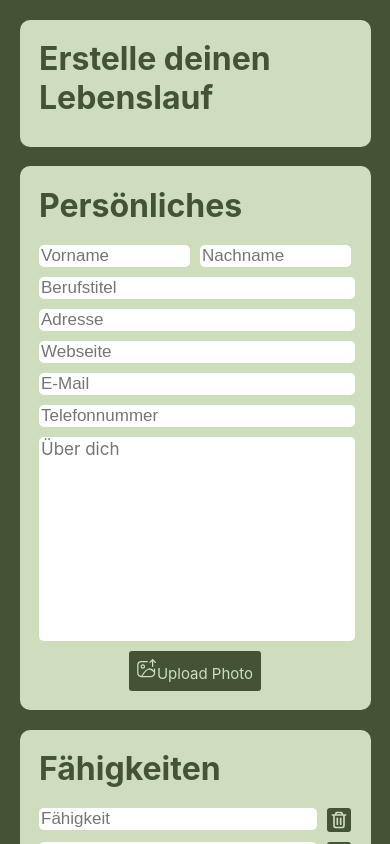
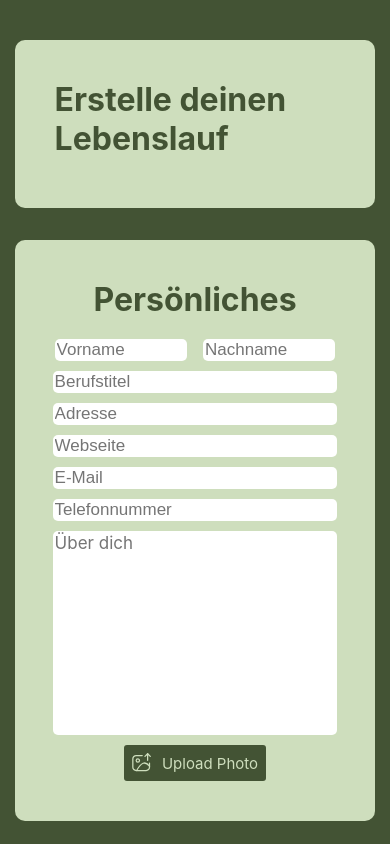
Before and after one commit to JonasHencke/CV-application, a React (Create React App) app: page / in a window 390 px wide. Shown: the top 844 px of the page. Built offline with nearby package versions, Linux system fonts and the light colour scheme.

Commit message:
Fix Layout styling

```diff
--- a/package.json
+++ b/package.json
@@ -16,7 +16,7 @@
   },
   "scripts": {
     "predeploy": "npm run build",
-    "deploy": "gh-pages -d build",
+    "deploy": "gh-pages -b master -d build",
     "start": "react-scripts start",
     "build": "react-scripts build",
     "test": "react-scripts test",
--- a/src/index.css
+++ b/src/index.css
@@ -10,11 +10,10 @@ body {
   -webkit-font-smoothing: antialiased;
   -moz-osx-font-smoothing: grayscale;
   background-color: var(--primary-color);
+  max-width: 100%;
 }
 
-.layout {
-  display: flex;
-}
+
 
 /* ==================
     CSS variables
@@ -43,19 +42,25 @@ input:-webkit-autofill:active{
 ===================== */
 
 .form--layout {
-  width: 45%;
+  display: flex;
+  flex-direction: column;
+  gap: 2rem;
+  width: 30%;
+  margin-top: 40px;
+  margin-left: 3rem
 }
 
 .form {
   background-color: var(--secondary-color);
   display: flex;
   flex-direction: column;
+  align-items: center;
   gap: 10px;
   padding: 40px;
-  margin: 40px;
   border-radius: 5px;
   color: var(--primary-color);
   border-radius: 10px;
+  width: 100%
 }
 
 .form--input,
@@ -83,9 +88,9 @@ input:focus {
 }
 
 .input--container {
+  width: 100%;
+  gap: 1rem;
   display: flex;
-  gap: 10px;
-  width: 100%;
 }
 
 .form h1 {
@@ -109,13 +114,16 @@ input:focus {
   border-radius: 5px;
   font-size: 17px;
   font-weight: 900;
-  margin: 0 auto;
+  display: flex;
+  justify-content: center;
+  align-items: center;
 }
 
 .Form--skillBundle {
   display: flex;
   gap: 10px;
   justify-content: space-between;
+  width: 100%;
 }
 
 .Form--addSKillBtn:active {
@@ -159,9 +167,11 @@ input:focus {
   background-color: var(--primary-color);
   border-radius: 3px;
   padding: 8px;
-  margin: 0 auto;
   border: none;
   box-shadow: none;
+  display: flex;
+  align-items: center;
+  gap: 10px
 }
 
 .form--inputBundle {
@@ -286,8 +296,11 @@ input:focus {
 
 @media only screen and (max-width: 1000px) {
   .layout {
+    display: flex;
     flex-direction: column;
     align-items: center;
+    width: 80%;
+    margin: 0 auto;
   }
 
   .CV {
@@ -296,16 +309,13 @@ input:focus {
   }
 
   .form--layout {
-    width: 100%;
+    margin-left: 0;
+    width: 90%;
+    align-items: center;
+    align-self: center;
   }
 }
 
-@media only screen and (max-width: 600px) {
-  .form {
-    margin: 5%;
-    padding: 5%
-  }
-}
 
 @media only screen and (max-width: 550px) {
   :root {
```
